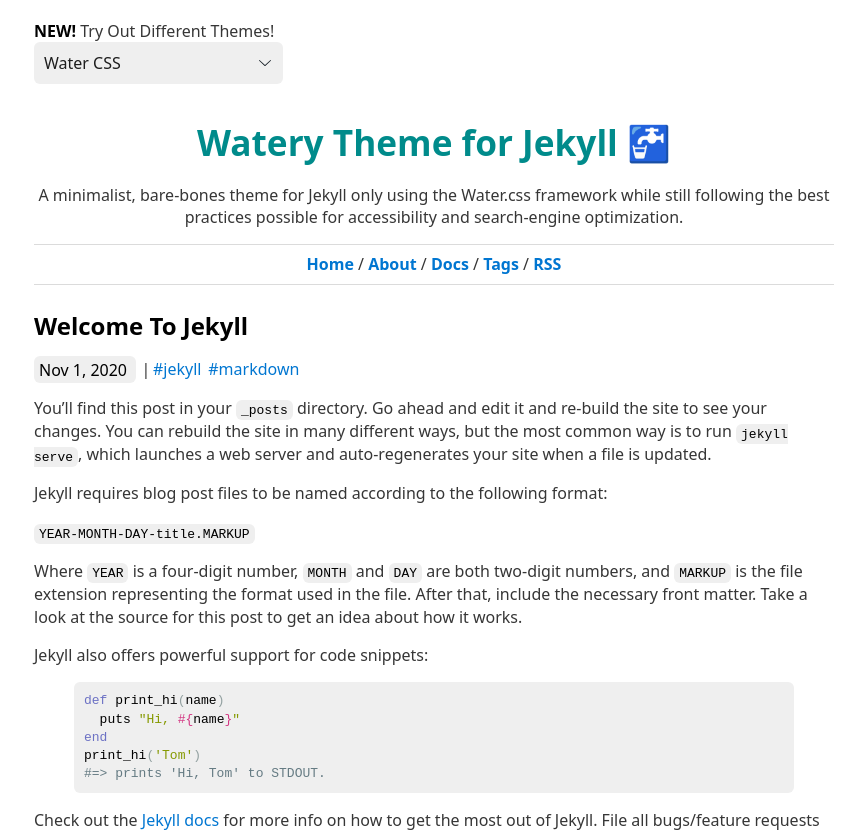
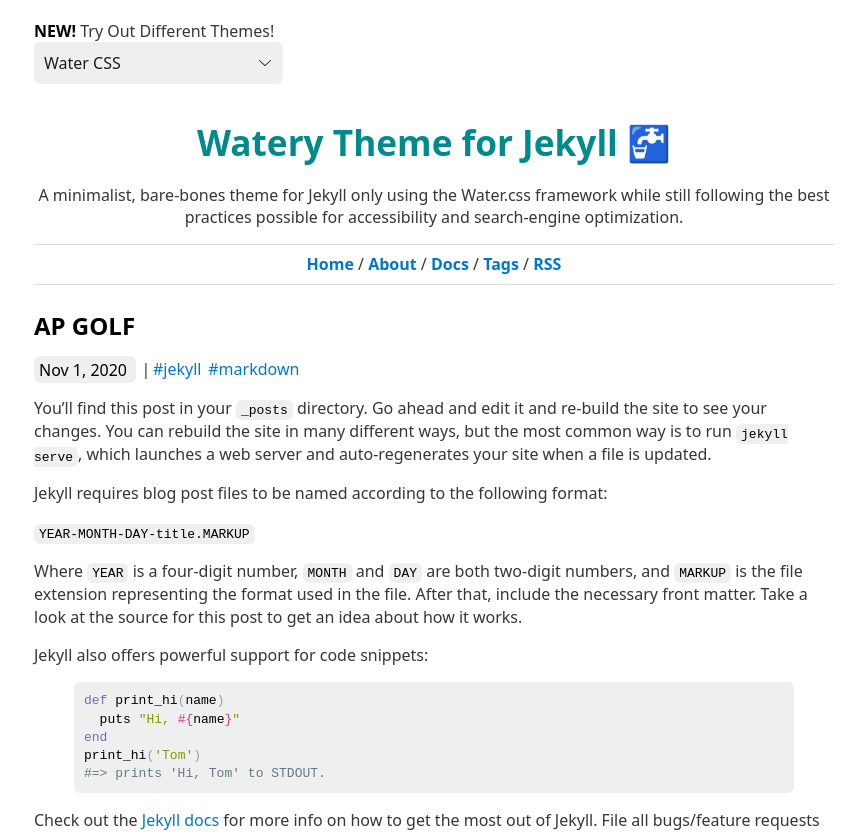
Before and after one commit to stackbit-projects/apgolftest-6c649, a Jekyll site: the page built from _posts/2020-11-01-welcome-to-jekyll.markdown, in a window 1280 px wide. Shown: the top 835 px of the page, without its empty margins (206-1067 px from the left). Built offline with Jekyll 4.4.1, drawn with Linux system fonts in a browser that asks for light colours.

Commit message:
2020-11-01-welcome-to-jekyll.markdown: updated title

```diff
--- a/_posts/2020-11-01-welcome-to-jekyll.markdown
+++ b/_posts/2020-11-01-welcome-to-jekyll.markdown
@@ -4,6 +4,7 @@ date: '2020-11-01'
 tags:
   - jekyll
   - markdown
+title: AP GOLF
 ---
 You’ll find this post in your `_posts` directory. Go ahead and edit it and re-build the site to see your changes. You can rebuild the site in many different ways, but the most common way is to run `jekyll serve`, which launches a web server and auto-regenerates your site when a file is updated.
 
```
